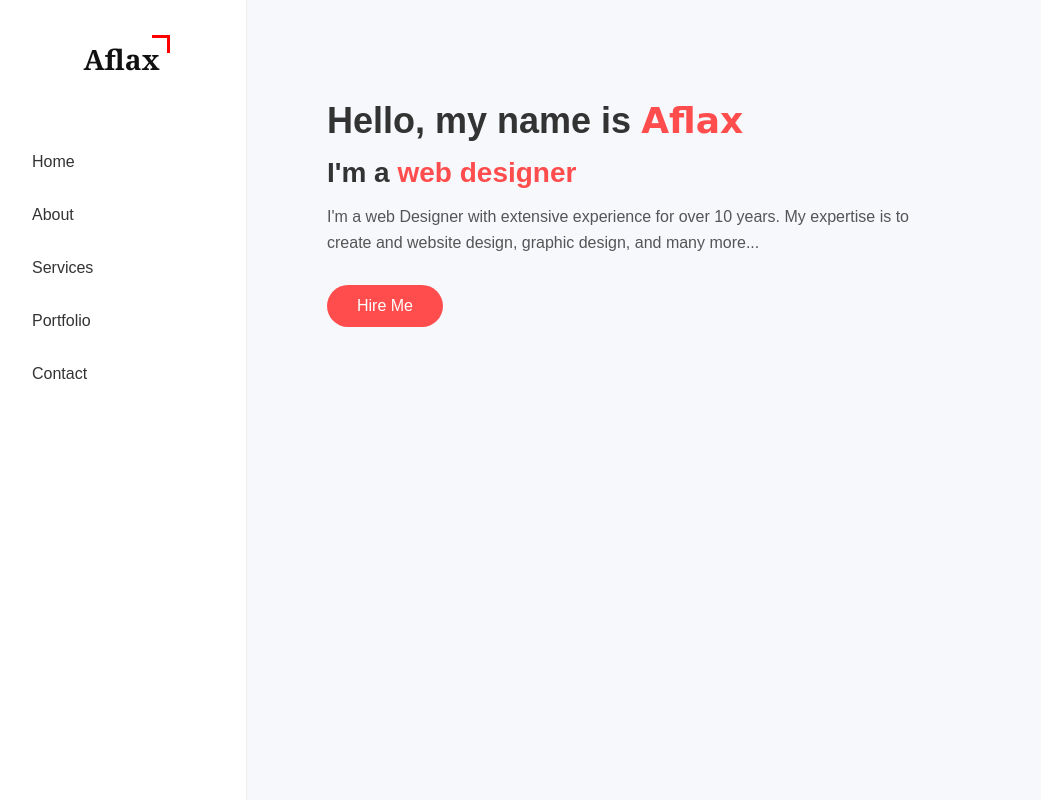
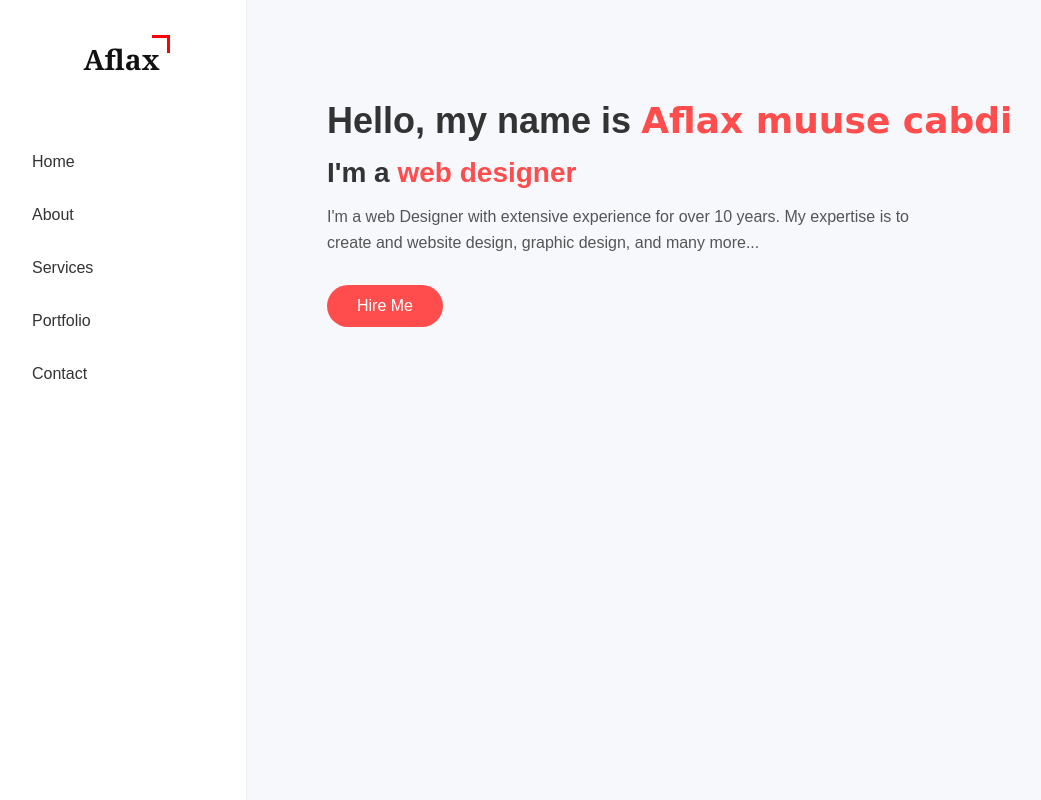
Before and after one commit to webbuilding907-svg/portfolio.github.io, a Flask app: page / in a window 1280 px wide. Shown: the whole page, without its empty margins (3-1044 px from the left). Run offline with Flask 3, Linux system fonts and the light colour scheme.

Commit message:
Update index.html

```diff
--- a/templates/index.html
+++ b/templates/index.html
@@ -19,7 +19,7 @@
     </div>
 
     <div class="content">
-        <h1>Hello, my name is <span>Aflax</span></h1>
+        <h1>Hello, my name is <span>Aflax muuse cabdi</span></h1>
         <h2>I'm a <span class="highlight">web designer</span></h2>
         <p>I'm a web Designer with extensive experience for over 10 years. My expertise is to create and website design, graphic design, and many more...</p>
         <button>Hire Me</button>
```
